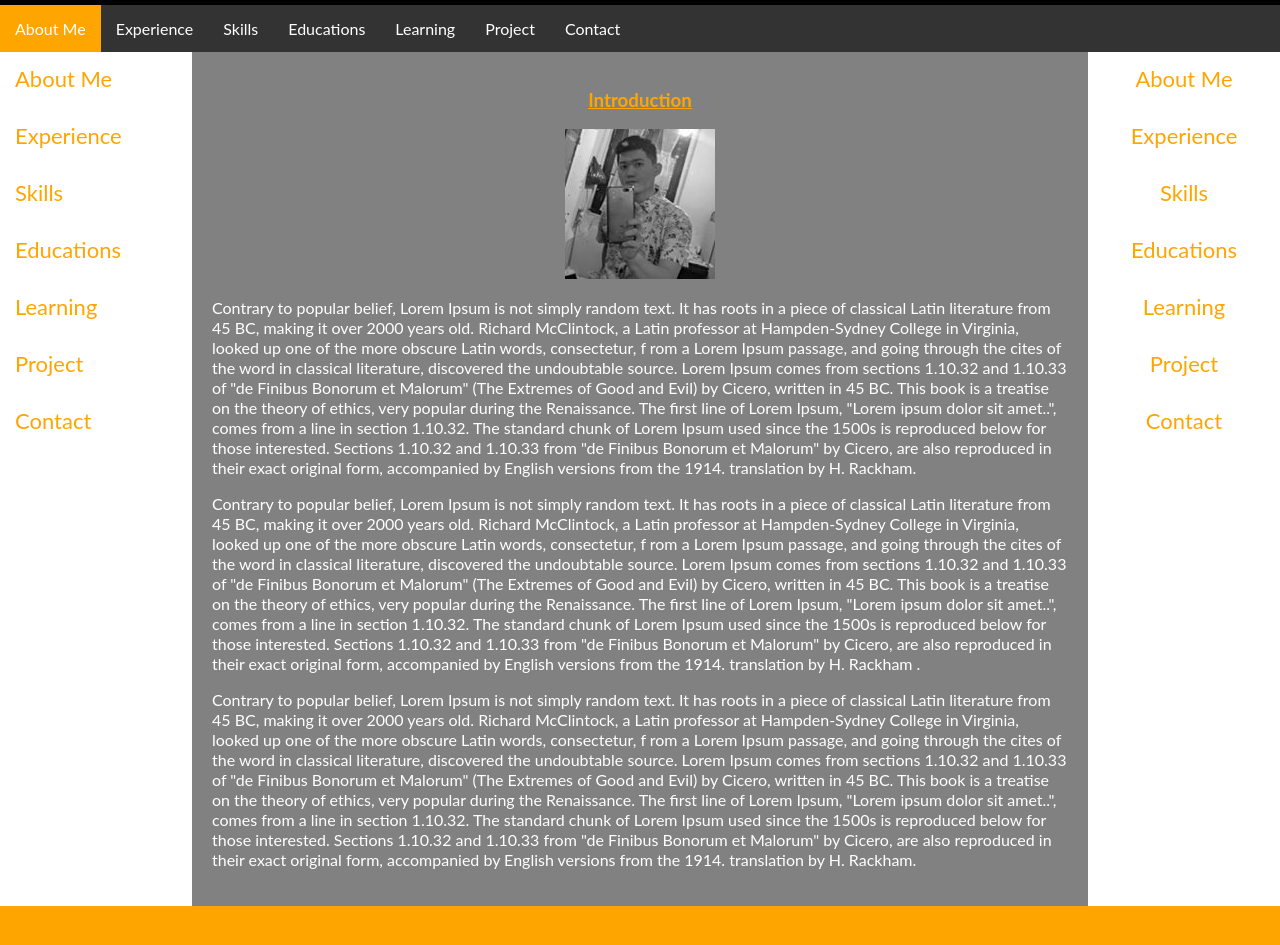
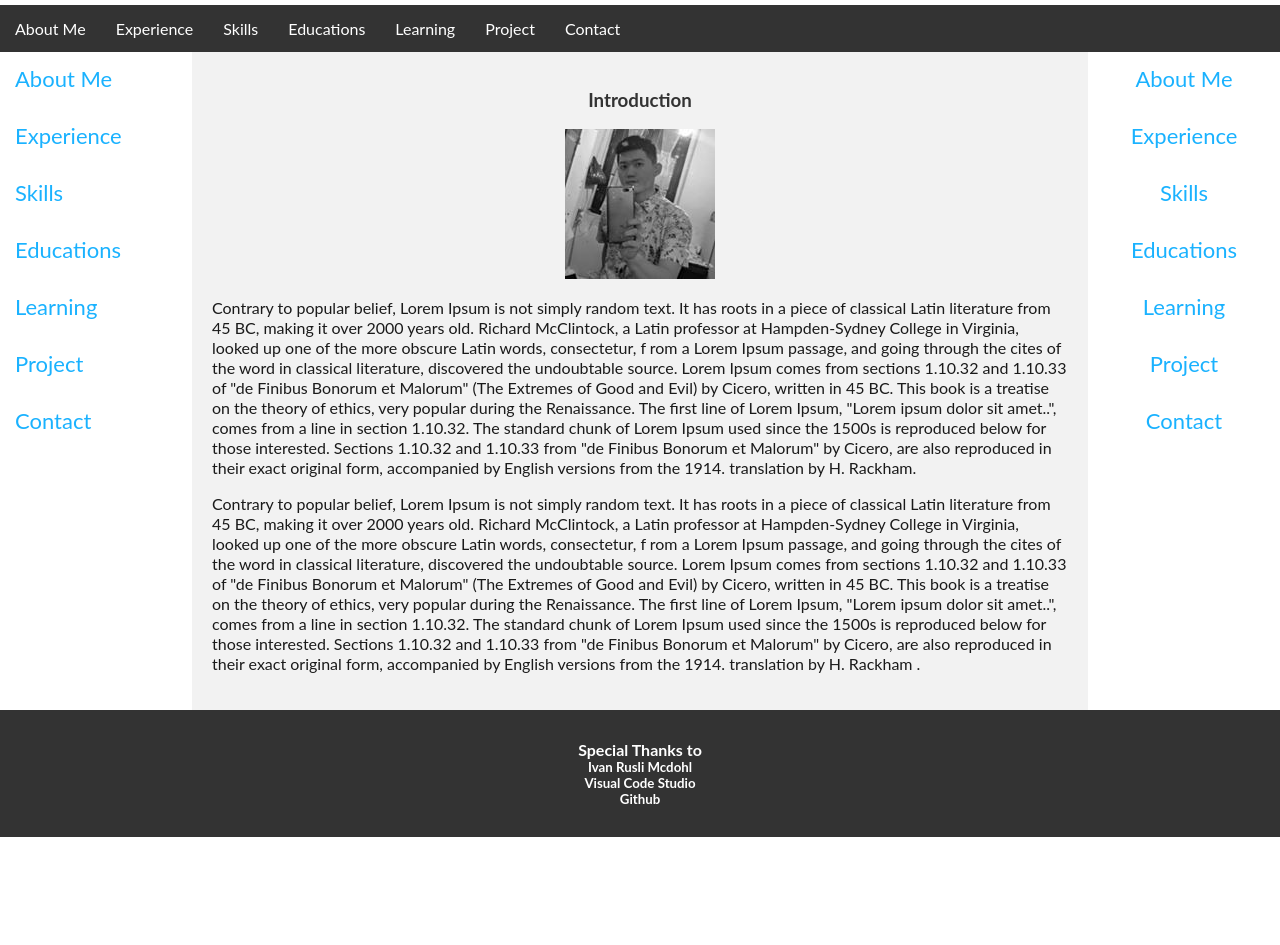
Before and after one commit to ardynn14/htmlcss, a plain HTML site: page aboutme.htm in a window 1280 px wide. Shown: the part 116-1061 px from the top of the page. After the commit the page ends 953 px from the top, so only its background shows below. Drawn offline with Linux system fonts and the light colour scheme.

Commit message:
99% done

```diff
--- a/aboutme.htm
+++ b/aboutme.htm
@@ -25,7 +25,7 @@
     <div class="bottomheader">
       <div class="navbar">
         <ul>
-          <li class="active"><a href="aboutme.htm">About Me</a></li>
+          <li><a href="aboutme.htm">About Me</a></li>
           <li><a href="experience.htm">Experience</a></li>
           <li><a href="skills.htm">Skills</a></li>
           <li><a href="educations.htm">Educations</a></li>
@@ -54,7 +54,7 @@
       </div>
     </div>
     <div class="maincontent">
-      <h3><u>Introduction</u></h3>
+      <h3>Introduction</h3>
       <div class="mainphoto">
         <img src="PP.jpg" alt="Profile Picture">
       </div>
@@ -92,24 +92,6 @@
         are also reproduced in their exact original form, accompanied by English versions from the 1914.
         translation by H. Rackham
         .</p>
-      <p>Contrary to popular belief,
-        Lorem Ipsum is not simply random text.
-        It has roots in a piece of classical Latin literature from 45 BC,
-        making it over 2000 years old. Richard McClintock,
-        a Latin professor at Hampden-Sydney College in Virginia,
-        looked up one of the more obscure Latin words, consectetur, f
-        rom a Lorem Ipsum passage, and going through the cites of the word in classical literature,
-        discovered the undoubtable source.
-        Lorem Ipsum comes from sections 1.10.32 and 1.10.33 of "de Finibus Bonorum et Malorum"
-        (The Extremes of Good and Evil) by Cicero, written in 45 BC.
-        This book is a treatise on the theory of ethics, very popular during the Renaissance.
-        The first line of Lorem Ipsum, "Lorem ipsum dolor sit amet..", comes from a line in section 1.10.32.
-        The standard chunk of Lorem Ipsum used since the 1500s is reproduced below for those interested.
-        Sections 1.10.32 and 1.10.33 from "de Finibus Bonorum et Malorum" by Cicero,
-        are also reproduced in their exact original form, accompanied by English versions from the 1914.
-        translation by H. Rackham.
-      </p>
-
     </div>
     <div class="navright">
       <a href="aboutne.htm">About Me</a>
--- a/style1.css
+++ b/style1.css
@@ -10,7 +10,7 @@ div.header {
 }
 
 div.header>div.topheader {
-  background-color: black;
+  background-color: white;
 }
 
 div.topheader:before {
@@ -41,9 +41,10 @@ div.headerlogo>img {
 div.headertext>h1 {
   text-align: right;
   font-size: 25px;
-  color: orange;
+  color: #333;
   background-color: transparent;
 }
+
 
 div.topheader>div.headertext {
   display: inline-block;
@@ -81,11 +82,12 @@ div.navbar>ul>li>a {
 }
 
 div.navbar>ul>li a:hover:not(.active) {
-  background-color: #111;
+  background-color: #0066cc;
+  color: #333;
 }
 
 div.navbar>ul>li.active {
-  background-color: orange
+  background-color: #0066cc
 }
 
 div.main>div.navleft {
@@ -111,7 +113,7 @@ div.main>div.navleft>div.navlefttop>a {
   padding: 15px;
   text-decoration: none;
   font-size: 22px;
-  color: orange;
+  color: #1ab2ff;
   display: block;
 }
 
@@ -139,7 +141,7 @@ div.main {
 }
 
 div.main>div.maincontent {
-  background: #818181;
+  background: #f2f2f2;
   width: 70%;
   float: left;
   padding: 20px;
@@ -147,11 +149,11 @@ div.main>div.maincontent {
 
 div.maincontent>h3 {
   text-align: center;
-  color: orange;
+  color: #333;
 }
 
 div.maincontent>p {
-  color: white;
+  color: #1a1a1a;
   text-align: left;
   line-height: 1.25;
 }
@@ -167,7 +169,7 @@ div.main>div.navright>a {
   padding: 15px;
   text-decoration: none;
   font-size: 22px;
-  color: orange;
+  color: #1ab2ff;
   display: block;
   text-align: center;
 }
@@ -248,17 +250,20 @@ div.skills.php {
 
 footer {
   text-align: center;
-  color: #333;
-  background-color: orange;
-  padding: 20px 200px;
+  color: white  ;
+  background-color: #333;
+  padding: 30px;
 
+}
+footer>h4 {
+  margin: 0px;
 }
 footer>h5 {
 width: 30%;
     text-align: center;
     margin: auto;
     font-family: "lato",sans-serif;
-    color: white
+    color: white;
 }
 /*
 <!-- <style>
```
